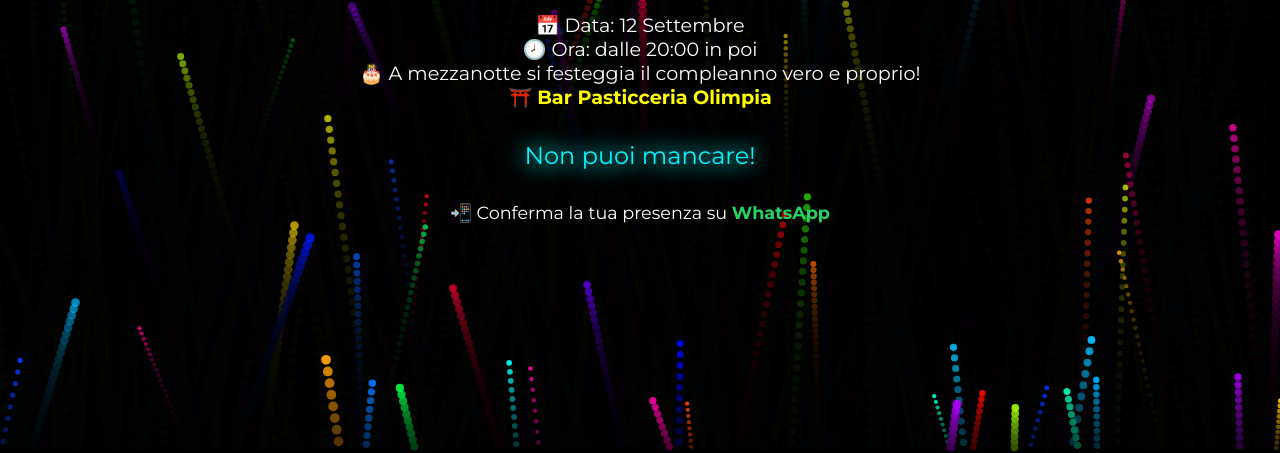
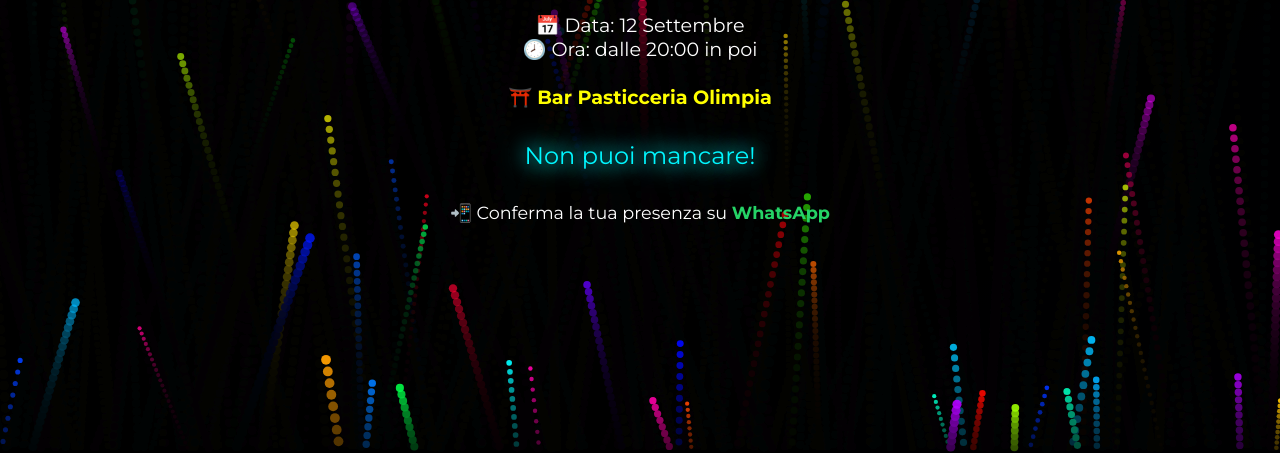
Before and after one commit to xAntonioDiMasix/invito18, a plain HTML site: page index.html in a window 1280 px wide. Shown: the part 347-800 px from the top of the page. Drawn offline with Linux system fonts and the light colour scheme.

Commit message:
Update index.html

```diff
--- a/index.html
+++ b/index.html
@@ -104,7 +104,7 @@
   <div class="container">
     <h1>Antonio Di Masi compie 18 anni!</h1>
     <h2>Sei ufficialmente invitato 🎉</h2>
-    <p>📅 Data: 12 Settembre<br>🕗 Ora: dalle 20:00 in poi<br>🎂 A mezzanotte si festeggia il compleanno vero e proprio! <br>⛩️ <a href="https://share.google/FvgmSH9CQ59L850hw">Bar Pasticceria Olimpia</a></p>
+    <p>📅 Data: 12 Settembre<br>🕗 Ora: dalle 20:00 in poi<br><br>⛩️ <a href="https://share.google/FvgmSH9CQ59L850hw">Bar Pasticceria Olimpia</a></p>
     <div class="glow">Non puoi mancare!</div>
     <div class="whatsapp">
       📲 Conferma la tua presenza su <a href="https://wa.me/393387517139" target="_blank">WhatsApp</a>
```
